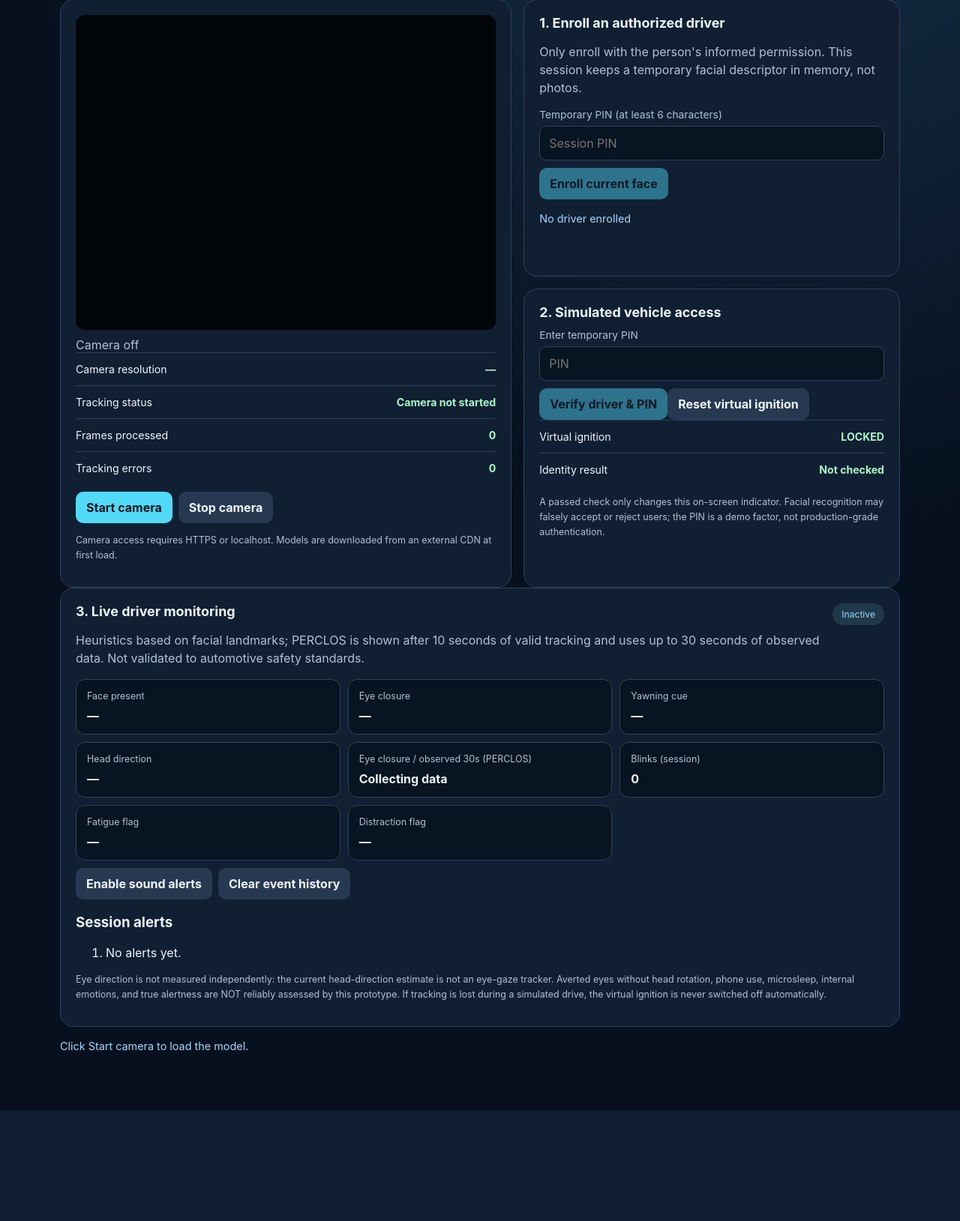
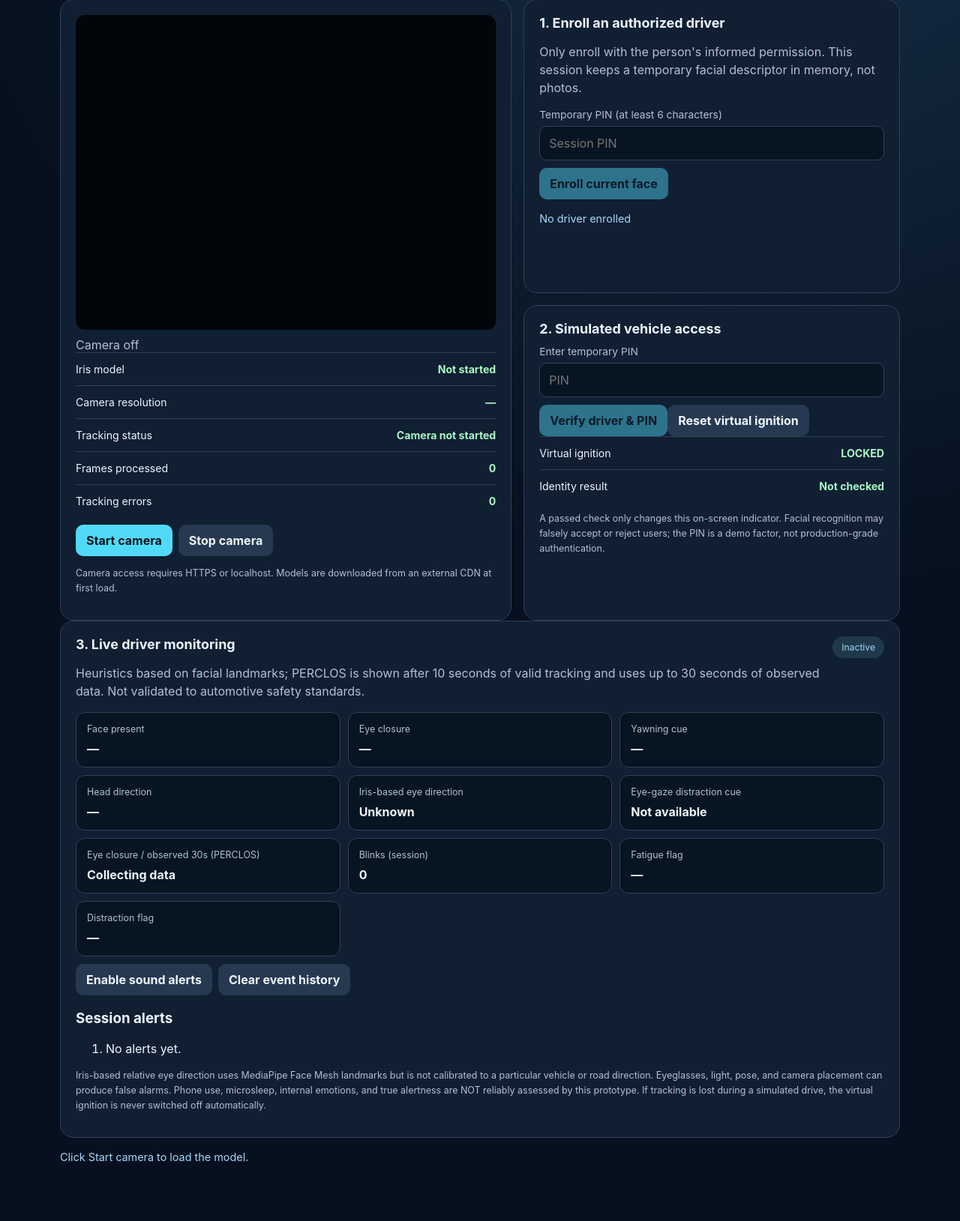
Before and after one commit to arianharashchi-lang/FacialEmotionAI, a FastAPI app: page /driver in a window 1280 px wide. Shown: the part 315-1944 px from the top of the page at 75% size. Before the commit the page ends 1796 px from the top, so only its background shows below. Run offline with FastAPI, Linux system fonts and the light colour scheme; some libraries are stand-ins or nearby versions.

Commit message:
Add experimental iris gaze monitoring to driver web app
* Add iris landmark gaze estimates and deterministic tests

* Add iris landmark gaze estimates and deterministic tests

* Integrate experimental MediaPipe iris gaze cues in driver web UI

* Integrate experimental MediaPipe iris gaze cues in driver web UI

* Integrate experimental MediaPipe iris gaze cues in driver web UI

```diff
--- /dev/null
+++ b/webapp/static/driver-gaze.js
@@ -0,0 +1,39 @@
+"use strict";
+/* Experimental relative iris positioning. Not calibrated to road gaze or safety use. */
+(function(root){
+ function ratio(points,left,right,iris){
+  if(!points||points.length<478)return null;
+  const a=points[left],b=points[right];
+  if(!a||!b)return null;
+  const center=iris.reduce((sum,i)=>sum+(points[i]?.x??NaN),0)/iris.length;
+  const span=Math.abs(b.x-a.x);
+  if(!Number.isFinite(center)||!Number.isFinite(span)||span<0.008)return null;
+  return (center-Math.min(a.x,b.x))/span;
+ }
+ function estimateGaze(points){
+  // Iris indices only exist with MediaPipe refineLandmarks enabled (478 landmarks).
+  const left=ratio(points,33,133,[468,469,470,471,472]);
+  const right=ratio(points,362,263,[473,474,475,476,477]);
+  if(left===null||right===null)return null;
+  if(left<0||left>1||right<0||right>1||Math.abs(left-right)>.22)return null;
+  const position=(left+right)/2;
+  return {position,offset:position-.5,side:position<.34?"left":position>.66?"right":"center"};
+ }
+ class GazeTracker {
+  constructor(){this.reset();}
+  reset(){this.lastTime=null;this.awaySince=null;this.lastSide="unknown";}
+  update({time,points,headAway=false,eyesClosed=false}){
+   if(!Number.isFinite(time))throw Error("Invalid timestamp");
+   if(this.lastTime!==null&&(time<this.lastTime||time-this.lastTime>2200))this.reset();
+   this.lastTime=time;
+   const gaze=(!headAway&&!eyesClosed)?estimateGaze(points):null;
+   if(!gaze){this.awaySince=null;this.lastSide="unknown";return {valid:false,side:"unknown",sustainedAway:false,offset:null};}
+   if(gaze.side==="center"){this.awaySince=null;}
+   else if(this.awaySince===null||this.lastSide!==gaze.side){this.awaySince=time;}
+   this.lastSide=gaze.side;
+   return {valid:true,side:gaze.side,offset:gaze.offset,sustainedAway:this.awaySince!==null&&time-this.awaySince>=2000};
+  }
+ }
+ if(typeof module!=="undefined"&&module.exports)module.exports={GazeTracker,estimateGaze};
+ root.DriverGazeTracker=GazeTracker;
+})(typeof window!=="undefined"?window:globalThis);
--- a/webapp/static/driver.js
+++ b/webapp/static/driver.js
@@ -6,6 +6,27 @@ let virtualIgnition=false,authFailures=0,lockedUntil=0,blinkCount=0,wasEyesClose
 let previousFatigue=false,previousDistraction=false,previousYawn=false;
 const alertHistory=[];
 const metrics=new window.DriverFatigueMetrics();
+const gazeTracker=new window.DriverGazeTracker();
+let irisMesh=null,irisReady=false,lastIrisTime=0,irisPending=false,irisWarning=false;
+function updateGaze(result){
+ const p=result&&result.multiFaceLandmarks&&result.multiFaceLandmarks.length===1?result.multiFaceLandmarks[0]:null;
+ const output=gazeTracker.update({time:performance.now(),points:p,headAway:$("headState").textContent==="Turned away",eyesClosed:$("eyeState").textContent==="Likely closed"});
+ setText("gazeState",output.valid?(output.side==="center"?"Centered (estimate)":output.side==="left"?"Looking left (estimate)":"Looking right (estimate)"):"Unknown");
+ setText("gazeAlert",output.sustainedAway?"Possible distraction":"No sustained eye shift");
+ if(output.sustainedAway&&!irisWarning){logEvent("Sustained iris shift (experimental)");alertSound();}
+ irisWarning=output.sustainedAway;
+ if(!output.valid)irisWarning=false;
+}
+function resetGaze(){gazeTracker.reset();irisWarning=false;lastIrisTime=0;setText("gazeState","Unknown");setText("gazeAlert","Not available");}
+async function initIris(){
+ if(irisReady)return;
+ if(!window.FaceMesh)throw Error("MediaPipe iris library unavailable");
+ const cdn="https://cdn.jsdelivr.net/npm/@mediapipe/face_mesh@0.4";
+ const instance=new window.FaceMesh({locateFile:file=>cdn+"/"+file});
+ instance.setOptions({maxNumFaces:1,refineLandmarks:true,minDetectionConfidence:.6,minTrackingConfidence:.6});
+ instance.onResults(updateGaze);
+ irisMesh=instance;irisReady=true;
+}
 let lastInferenceAt=null,framesAnalyzed=0,trackingErrors=0,startingCamera=false;
 function diagnostic(message){setText("diagnosticState",message);}
 function resetDiagnostics(){lastInferenceAt=null;framesAnalyzed=0;trackingErrors=0;setText("sampleState","0");setText("trackingErrors","0");diagnostic("Camera not started");}
@@ -67,7 +88,7 @@ function ear(points){return (distance(points[1],points[5])+distance(points[2],po
 function monitoring(result){
  setText("faceState",result?"Detected":"Not detected");
  if(!result){
-  metrics.reset();
+  metrics.reset();resetGaze();
   ["eyeState","yawnState","headState","fatigueState","distractionState"].forEach(x=>setText(x,"Unknown"));
   setText("perclosState","Collecting data");
   setText("blinkState","0");
@@ -107,6 +128,12 @@ async function cycle(){
   lastInferenceAt=time;framesAnalyzed++;
   setText("sampleState",String(framesAnalyzed));
   monitoring(result);
+  if(irisReady&&!irisPending&&stream&&time-lastIrisTime>=1100){
+   irisPending=true;lastIrisTime=time;
+   try{await irisMesh.send({image:video});}
+   catch(irisError){resetGaze();setText("gazeState","Model error");setStatus("Iris tracking unavailable: "+irisError.message);irisReady=false;}
+   finally{irisPending=false;}
+  }
   diagnostic(result?"Tracking active":"No face detected — move into view");
  }catch(e){
   trackingErrors++;setText("trackingErrors",String(trackingErrors));
@@ -127,13 +154,16 @@ async function start(){
   const settings=track.getSettings();setText("cameraDetails",[settings.width,settings.height].every(Boolean)?settings.width+" × "+settings.height:"Camera active");}
  video.srcObject=stream;await video.play();
  setText("cameraMessage","Camera on");setStatus("Loading face models... first run requires a network connection.");
- await loadModels();setStatus("Models ready. Enroll an authorized driver or monitor facial cues.");
+ await loadModels();
+ try{await initIris();setText("gazeModelState","Iris model initialized");}
+ catch(irisError){setText("gazeModelState","Unavailable");setStatus("Iris tracking unavailable; basic driver monitoring still works. "+irisError.message);}
+ setStatus("Face monitoring ready. Iris detection is experimental and depends on an external model.");
  $("enroll").disabled=false;$("verify").disabled=false;
  clearInterval(timer);timer=setInterval(cycle,650);diagnostic("Camera ready — tracking starting");
  }catch(e){stop();setStatus("Could not start: "+e.message);diagnostic("Camera/model error — see status below");
  }finally{startingCamera=false;$("cameraStart").disabled=!!stream;}
 }
-function stop(){clearInterval(timer);timer=null;if(stream){stream.getTracks().forEach(t=>t.stop());stream=null;}video.srcObject=null;setText("cameraMessage","Camera off");setText("cameraDetails","—");$("cameraStart").disabled=false;resetDiagnostics();$("enroll").disabled=true;$("verify").disabled=true;monitoring(null);setText("monitorState","Inactive");}
+function stop(){clearInterval(timer);timer=null;resetGaze();if(stream){stream.getTracks().forEach(t=>t.stop());stream=null;}video.srcObject=null;setText("cameraMessage","Camera off");setText("cameraDetails","—");$("cameraStart").disabled=false;resetDiagnostics();$("enroll").disabled=true;$("verify").disabled=true;monitoring(null);setText("monitorState","Inactive");}
 async function enroll(){
  const pin=$("pin").value;
  if(!stream){setText("enrollStatus","Start camera first.");return;}
@@ -166,5 +196,5 @@ $("audioToggle").addEventListener("click",()=>{
  $("audioToggle").textContent=soundEnabled?"Disable sound alerts":"Enable sound alerts";
  if(soundEnabled){try{audioContext=audioContext||new (window.AudioContext||window.webkitAudioContext)();audioContext.resume();}catch(e){soundEnabled=false;setStatus("Audio unavailable: "+e.message);}}
 });
-$("resetEvents").addEventListener("click",()=>{alertHistory.length=0;metrics.reset();setText("blinkState","0");setText("perclosState","Collecting data");logEvent("Session counters reset");});
+$("resetEvents").addEventListener("click",()=>{alertHistory.length=0;metrics.reset();setText("blinkState","0");setText("perclosState","Collecting data");resetGaze();logEvent("Session counters reset");});
 window.addEventListener("pagehide",()=>{stop();descriptor=null;pinHash=null;});
--- a/webapp/templates/driver.html
+++ b/webapp/templates/driver.html
@@ -4,7 +4,7 @@
 <main class="container">
 <header><div><p class="eyebrow">FACIALEMOTIONAI / RESEARCH PROTOTYPE</p><h1>Driver Monitoring</h1><p>Face-based driver check, simulated ignition, and observable fatigue/distraction cues.</p></div><a class="back" href="/">← Emotion Analysis</a></header>
 <div class="notice"><strong>Simulation only.</strong> Never connect this demo to an ignition system, ECU, or vehicle actuator. Recognition and liveness checks here are experimental, not security-certified. No face template or PIN is persisted; they are cleared when this page is closed or refreshed.</div>
-<section class="layout"><div class="camera-card"><video id="camera" autoplay muted playsinline></video><div id="cameraMessage" class="camera-message">Camera off</div><div class="metric"><span>Camera resolution</span><strong id="cameraDetails">—</strong></div><div class="metric"><span>Tracking status</span><strong id="diagnosticState">Camera not started</strong></div><div class="metric"><span>Frames processed</span><strong id="sampleState">0</strong></div><div class="metric"><span>Tracking errors</span><strong id="trackingErrors">0</strong></div><div class="camera-actions"><button id="cameraStart">Start camera</button><button id="cameraStop" class="secondary">Stop camera</button></div><p class="help">Camera access requires HTTPS or localhost. Models are downloaded from an external CDN at first load.</p></div>
+<section class="layout"><div class="camera-card"><video id="camera" autoplay muted playsinline></video><div id="cameraMessage" class="camera-message">Camera off</div><div class="metric"><span>Iris model</span><strong id="gazeModelState">Not started</strong></div><div class="metric"><span>Camera resolution</span><strong id="cameraDetails">—</strong></div><div class="metric"><span>Tracking status</span><strong id="diagnosticState">Camera not started</strong></div><div class="metric"><span>Frames processed</span><strong id="sampleState">0</strong></div><div class="metric"><span>Tracking errors</span><strong id="trackingErrors">0</strong></div><div class="camera-actions"><button id="cameraStart">Start camera</button><button id="cameraStop" class="secondary">Stop camera</button></div><p class="help">Camera access requires HTTPS or localhost. Models are downloaded from an external CDN at first load.</p></div>
 <div class="right">
 <div class="panel"><h2>1. Enroll an authorized driver</h2><p>Only enroll with the person's informed permission. This session keeps a temporary facial descriptor in memory, not photos.</p><label for="pin">Temporary PIN (at least 6 characters)</label><input id="pin" type="password" minlength="6" autocomplete="off" placeholder="Session PIN"><button id="enroll" disabled>Enroll current face</button><p id="enrollStatus" class="status" aria-live="polite">No driver enrolled</p></div>
 <div class="panel"><h2>2. Simulated vehicle access</h2><label for="verifyPin">Enter temporary PIN</label><input id="verifyPin" type="password" autocomplete="off" placeholder="PIN"><button id="verify" disabled>Verify driver &amp; PIN</button><button id="resetIgnition" class="secondary">Reset virtual ignition</button><div class="metric"><span>Virtual ignition</span><strong id="ignition">LOCKED</strong></div><div class="metric"><span>Identity result</span><strong id="identity">Not checked</strong></div><p class="help">A passed check only changes this on-screen indicator. Facial recognition may falsely accept or reject users; the PIN is a demo factor, not production-grade authentication.</p></div>
@@ -14,9 +14,11 @@
 <div class="tile"><span>Eye closure</span><strong id="eyeState">—</strong></div>
 <div class="tile"><span>Yawning cue</span><strong id="yawnState">—</strong></div>
 <div class="tile"><span>Head direction</span><strong id="headState">—</strong></div>
+<div class="tile"><span>Iris-based eye direction</span><strong id="gazeState">Unknown</strong></div>
+<div class="tile"><span>Eye-gaze distraction cue</span><strong id="gazeAlert">Not available</strong></div>
 <div class="tile"><span>Eye closure / observed 30s (PERCLOS)</span><strong id="perclosState">Collecting data</strong></div><div class="tile"><span>Blinks (session)</span><strong id="blinkState">0</strong></div><div class="tile"><span>Fatigue flag</span><strong id="fatigueState">—</strong></div>
 <div class="tile"><span>Distraction flag</span><strong id="distractionState">—</strong></div>
-</div><div class="camera-actions"><button id="audioToggle" class="secondary" type="button">Enable sound alerts</button><button id="resetEvents" class="secondary" type="button">Clear event history</button></div><h3>Session alerts</h3><ol id="eventHistory" aria-live="polite"><li>No alerts yet.</li></ol><p class="help">Eye direction is not measured independently: the current head-direction estimate is not an eye-gaze tracker. Averted eyes without head rotation, phone use, microsleep, internal emotions, and true alertness are NOT reliably assessed by this prototype. If tracking is lost during a simulated drive, the virtual ignition is never switched off automatically.</p></section>
+</div><div class="camera-actions"><button id="audioToggle" class="secondary" type="button">Enable sound alerts</button><button id="resetEvents" class="secondary" type="button">Clear event history</button></div><h3>Session alerts</h3><ol id="eventHistory" aria-live="polite"><li>No alerts yet.</li></ol><p class="help">Iris-based relative eye direction uses MediaPipe Face Mesh landmarks but is not calibrated to a particular vehicle or road direction. Eyeglasses, light, pose, and camera placement can produce false alarms. Phone use, microsleep, internal emotions, and true alertness are NOT reliably assessed by this prototype. If tracking is lost during a simulated drive, the virtual ignition is never switched off automatically.</p></section>
 <p id="status" class="status" role="status" aria-live="polite">Click Start camera to load the model.</p>
-</main><script defer src="https://cdn.jsdelivr.net/npm/face-api.js@0.22.2/dist/face-api.min.js"></script><script defer src="/static/driver-metrics.js"></script><script defer src="/static/driver.js"></script>
+</main><script defer src="https://cdn.jsdelivr.net/npm/face-api.js@0.22.2/dist/face-api.min.js"></script><script defer src="https://cdn.jsdelivr.net/npm/@mediapipe/face_mesh@0.4/face_mesh.js"></script><script defer src="/static/driver-metrics.js"></script><script defer src="/static/driver-gaze.js"></script><script defer src="/static/driver.js"></script>
 </body></html>
```
Also changed, not shown: tests/js/driver-gaze.test.cjs (added, +32 -0 lines), .github/workflows/python-syntax.yml.
